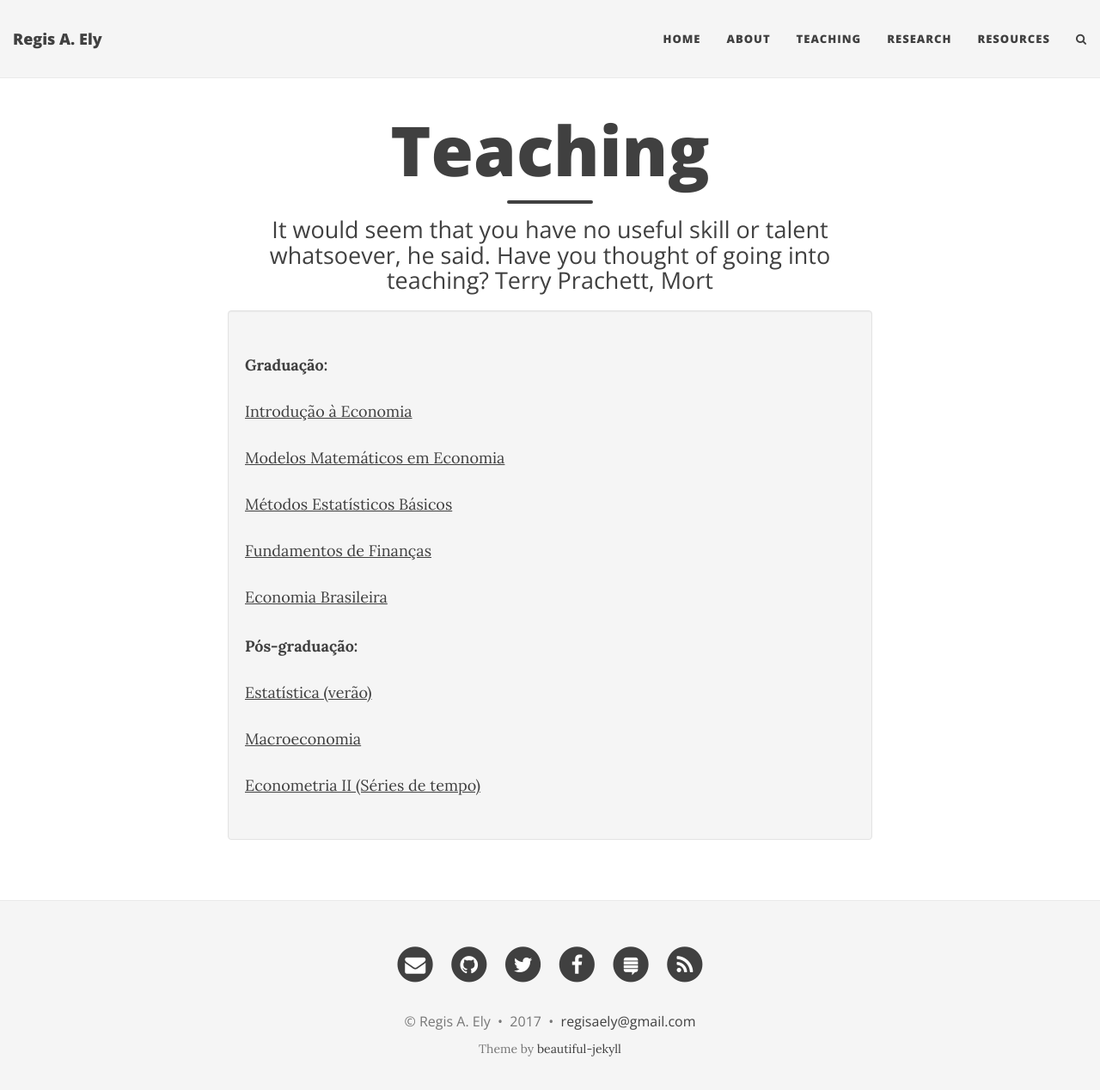
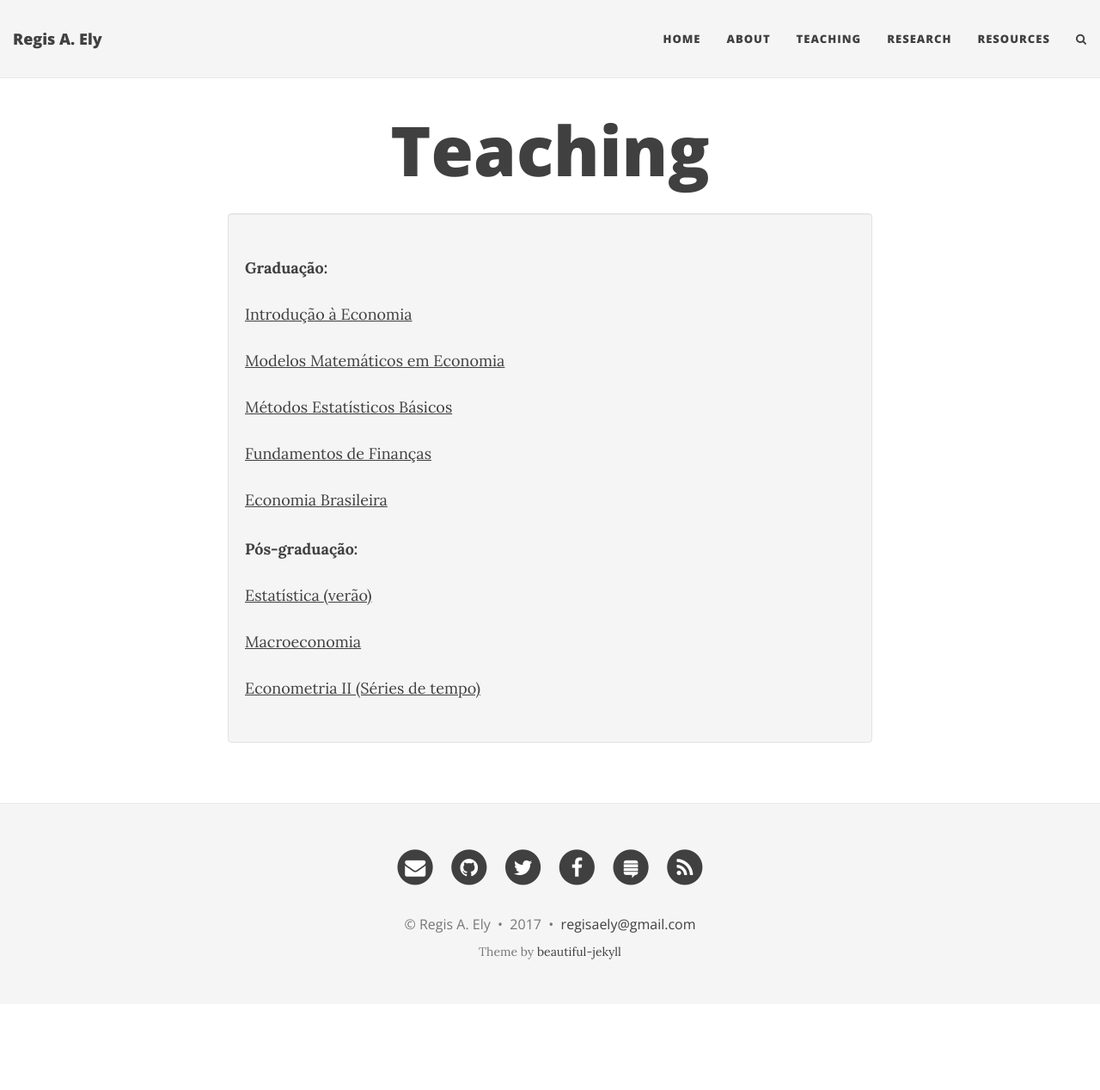
Before and after one commit to regisely/regisely.github.io, a Jekyll site: the page built from teaching.html, in a window 1280 px wide and 1281 px high. Shown: the top 1268 px of the window at 86% size. Built offline with Jekyll 4.4.1, drawn with Linux system fonts in a browser that asks for light colours; nearby versions of some CDN libraries.

Commit message:
teaching

```diff
--- a/teaching.html
+++ b/teaching.html
@@ -1,7 +1,6 @@
 ---
 layout: page
 title: Teaching
-subtitle: "It would seem that you have no useful skill or talent whatsoever, he said. Have you thought of going into teaching? Terry Prachett, Mort"
 css: "/css/aboutme.css"
 ---
 
```
